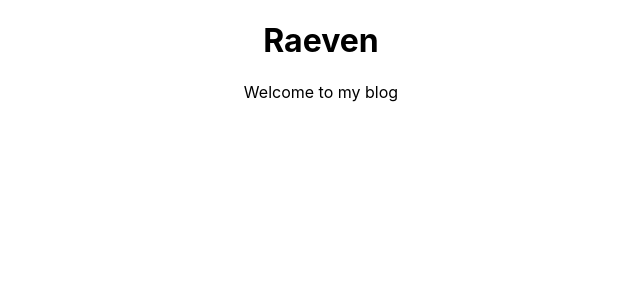
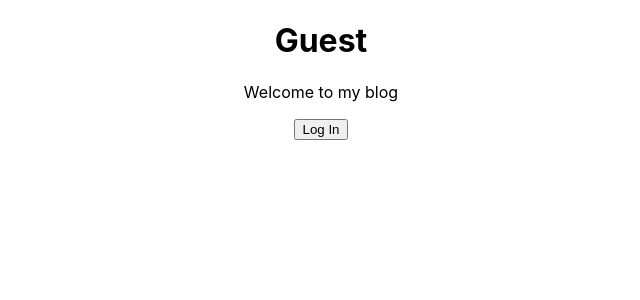
Before and after one commit to RaevenTech/react-todo-project, a React (Create React App) app in the folder tudo-project/: page / in a window 1280 px wide. Shown: the top 300 px of the page, without its empty margins (319-959 px from the left). Built offline with nearby package versions, Linux system fonts and the light colour scheme.

Commit message:
created a simple setState example
change the name by clicking a button

```diff
--- a/tudo-project/src/App.js
+++ b/tudo-project/src/App.js
@@ -1,13 +1,19 @@
 import "./App.css";
 import Header from "./Header";
+import { useState } from "react";
 
 function App() {
-    const name = "Raeven";
+    const [name, setName] = useState("Guest");
+
+    function login() {
+        setName("Raeven");
+    }
 
     return (
         <div className="App">
             <Header title={name} />
             <p>Welcome to my blog</p>
+            <button onClick={login}>Log In</button>
         </div>
     );
 }
```
